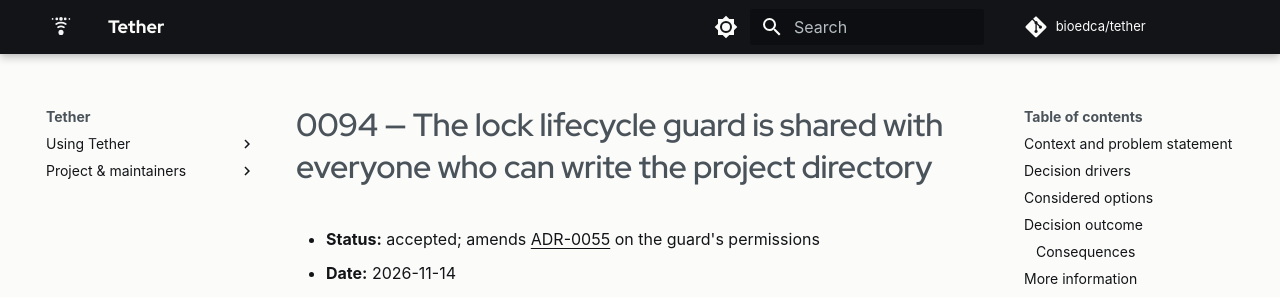
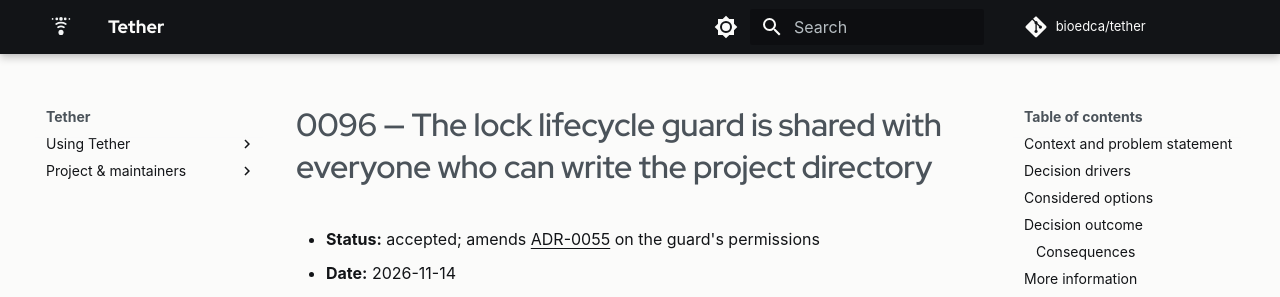
Before and after one commit to bioedca/tether, an MkDocs documentation site: the page built from docs/adr/0096-the-lock-guard-is-shared-with-directory-writers.md, in a window 1280 px wide and 900 px high. Shown: the top 297 px of the window. Built offline with MkDocs 1.6.1 and Material for MkDocs 9.7.7, drawn with Linux system fonts in a browser that asks for light colours; comment, search, counter and statistics services are not loaded; the version menu is left out.

Commit message:
docs(adr): renumber the lock-guard record to ADR-0096 (#257)
ADR-0094 was taken first by #492 (PR #995) and 0095 by #330.
Renumber only; no word of the decision changes.

```diff
--- a/docs/adr/0094-the-lock-guard-is-shared-with-directory-writers.md
+++ b/docs/adr/0096-the-lock-guard-is-shared-with-directory-writers.md
@@ -3,7 +3,7 @@ SPDX-FileCopyrightText: 2026 The Tether Authors <bioedca@u.northwestern.edu>
 SPDX-License-Identifier: GPL-3.0-or-later
 -->
 
-# 0094 — The lock lifecycle guard is shared with everyone who can write the project directory
+# 0096 — The lock lifecycle guard is shared with everyone who can write the project directory
 
 - **Status:** accepted; amends [ADR-0055](0055-gui-session-writer-ownership.md) on the guard's permissions
 - **Date:** 2026-11-14
```
Also changed, not shown: docs/adr/0055-gui-session-writer-ownership.md (+1 -1 lines), docs/adr/README.md (+2 -2 lines), 1 other file.
